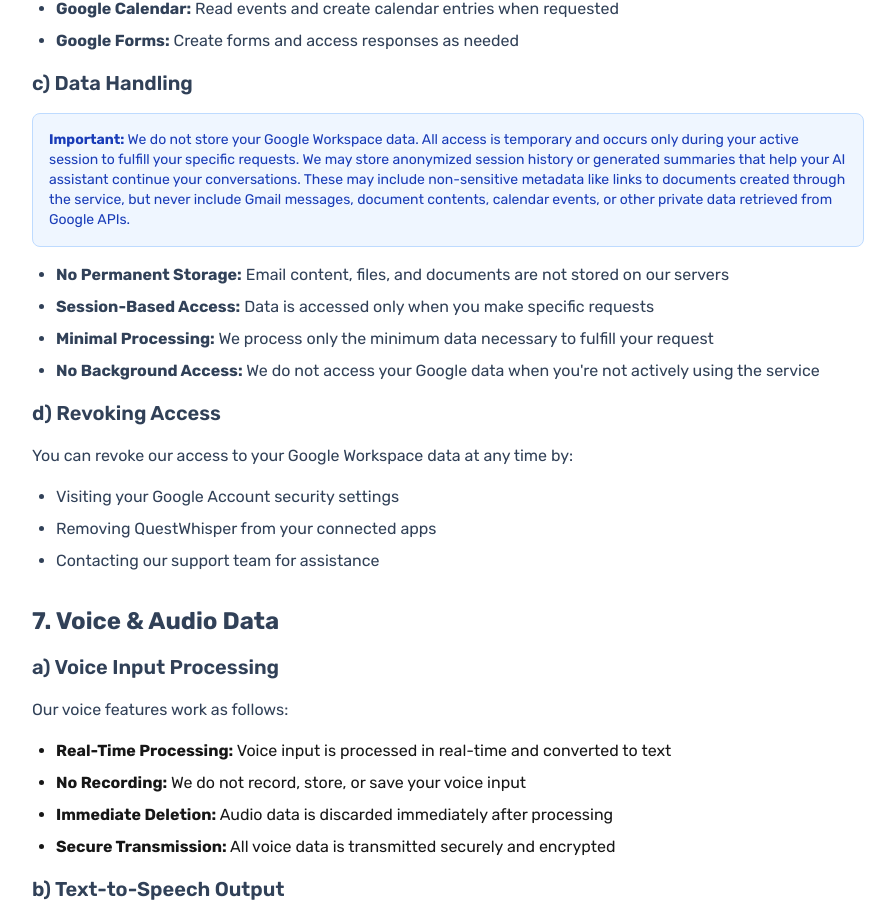
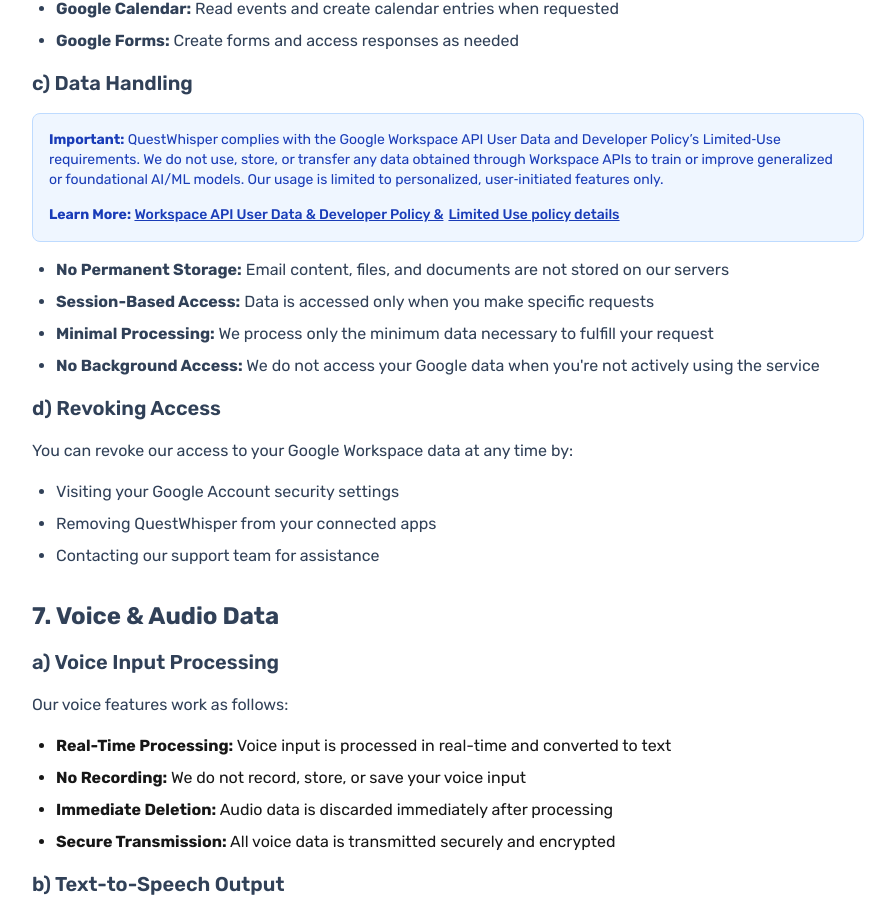
Before and after one commit to Quest-Whisper/quest, a Next.js app: page /privacy-policy in a window 1280 px wide. Shown: the part 3738-4655 px from the top of the page, without its empty margins (192-1087 px from the left). Built offline with nearby package versions, Linux system fonts and the light colour scheme; what @heroui/system would draw is missing.

Commit message:
updated terms

```diff
--- a/src/app/privacy-policy/page.js
+++ b/src/app/privacy-policy/page.js
@@ -530,15 +530,19 @@
                 </h3>
                 <div className="bg-blue-50 border border-blue-200 rounded-lg p-4 mb-4">
                   <p className="text-blue-800 text-sm">
-                    <strong>Important:</strong> We do not store your Google
-                    Workspace data. All access is temporary and occurs only
-                    during your active session to fulfill your specific
-                    requests. We may store anonymized session history or
-                    generated summaries that help your AI assistant continue
-                    your conversations. These may include non-sensitive metadata
-                    like links to documents created through the service, but
-                    never include Gmail messages, document contents, calendar
-                    events, or other private data retrieved from Google APIs.
+                    <strong>Important:</strong> QuestWhisper complies with the
+                    Google Workspace API User Data and Developer Policy’s
+                    Limited‑Use requirements. We do not use, store, or transfer
+                    any data obtained through Workspace APIs to train or improve
+                    generalized or foundational AI/ML models. Our usage is
+                    limited to personalized, user‑initiated features only.
+                  </p>
+                  <p className="text-blue-800 text-sm mt-[15px]">
+                    <strong>Learn More:</strong>{" "}
+                    <a className="font-medium underline" href="https://developers.google.com/workspace/workspace-api-user-data-developer-policy">Workspace API User Data & Developer Policy &</a>
+                    <a className="ml-[5px] font-medium underline" href="https://developers.google.com/workspace/workspace-api-user-data-developer-policy#limited-use">
+                      Limited Use policy details
+                    </a>
                   </p>
                 </div>
                 <ul className="list-disc pl-6 space-y-2 text-slate-700 dark:text-slate-200">
```
Lines whose indentation alone changed are shown as unchanged.
